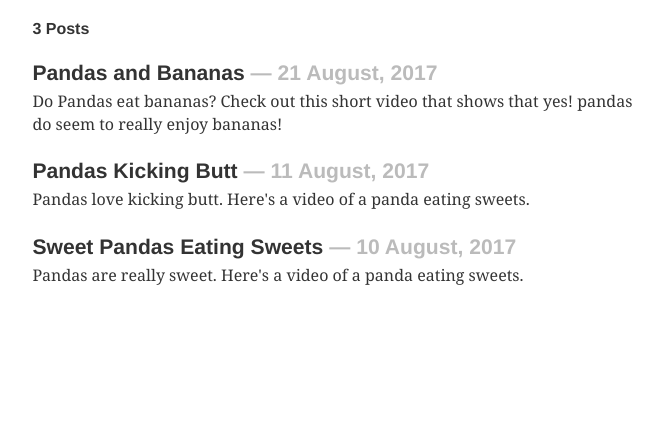
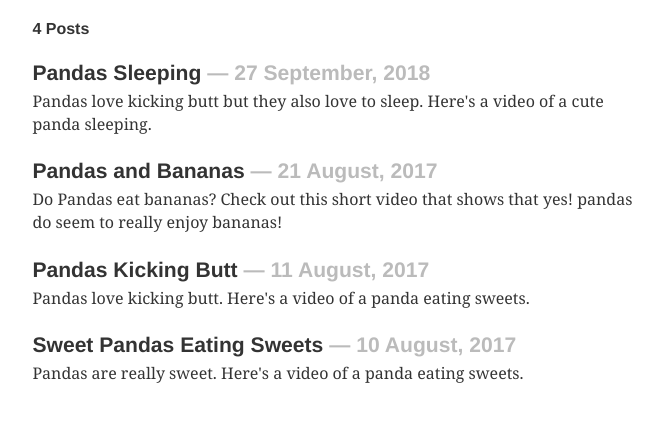
Before and after one commit to dream-ardor/tutorial-part-four, a Gatsby site: page / in a window 1280 px wide. Shown: the part 144-566 px from the top of the page, without its empty margins (304-975 px from the left). Built offline with nearby package versions, Linux system fonts and the light colour scheme; Gatsby itself is replaced by a stand-in of ours; some packages are replaced by stand-ins of ours.

Commit message:
added markdown files

```diff
--- a/src/pages/index.js
+++ b/src/pages/index.js
@@ -1,11 +1,10 @@
 import React from "react"
-import { graphql } from "gatsby"
 import { css } from "react-emotion"
+import { Link, graphql } from "gatsby"
 import { rhythm } from "../utils/typography"
 import Layout from "../components/layout"
 
 export default ({ data }) => {
-  console.log(data)
   return (
     <Layout>
       <div>
@@ -20,6 +19,15 @@ export default ({ data }) => {
         <h4>{data.allMarkdownRemark.totalCount} Posts</h4>
         {data.allMarkdownRemark.edges.map(({ node }) => (
           <div key={node.id}>
+            <Link
+              to={node.fields.slug}
+              className={css`
+                text-decoration: none;
+                color: inherit;
+              `
+}
+            >
+
               <h3
                 className={css`
                   margin-bottom: ${rhythm(1 / 4)};
@@ -35,6 +43,7 @@ export default ({ data }) => {
                 </span>
               </h3>
               <p>{node.excerpt}</p>
+            </Link>
           </div>
         ))}
       </div>
@@ -44,7 +53,7 @@ export default ({ data }) => {
 
 export const query = graphql`
   query {
-    allMarkdownRemark{
+    allMarkdownRemark(sort: { fields: [frontmatter___date], order: DESC }) {
       totalCount
       edges {
         node {
@@ -53,6 +62,9 @@ export const query = graphql`
             title
             date(formatString: "DD MMMM, YYYY")
           }
+          fields {
+            slug
+          }
           excerpt
         }
       }
--- /dev/null
+++ b/src/pages/pandas-sleeping.md
@@ -0,0 +1,10 @@
+---
+title: "Pandas Sleeping"
+date: "2018-09-27"
+---
+
+Pandas love kicking butt but they also love to sleep.
+
+Here's a video of a cute panda sleeping.
+
+<iframe width="560" height="315" src="https://www.youtube.com/embed/AXrvCEVn5HM" frameborder="0" allow="autoplay; encrypted-media" allowfullscreen></iframe>
```
Also changed, not shown: src/templates/blog-post.js (+18 -2 lines). Lines whose indentation alone changed are shown as unchanged.
